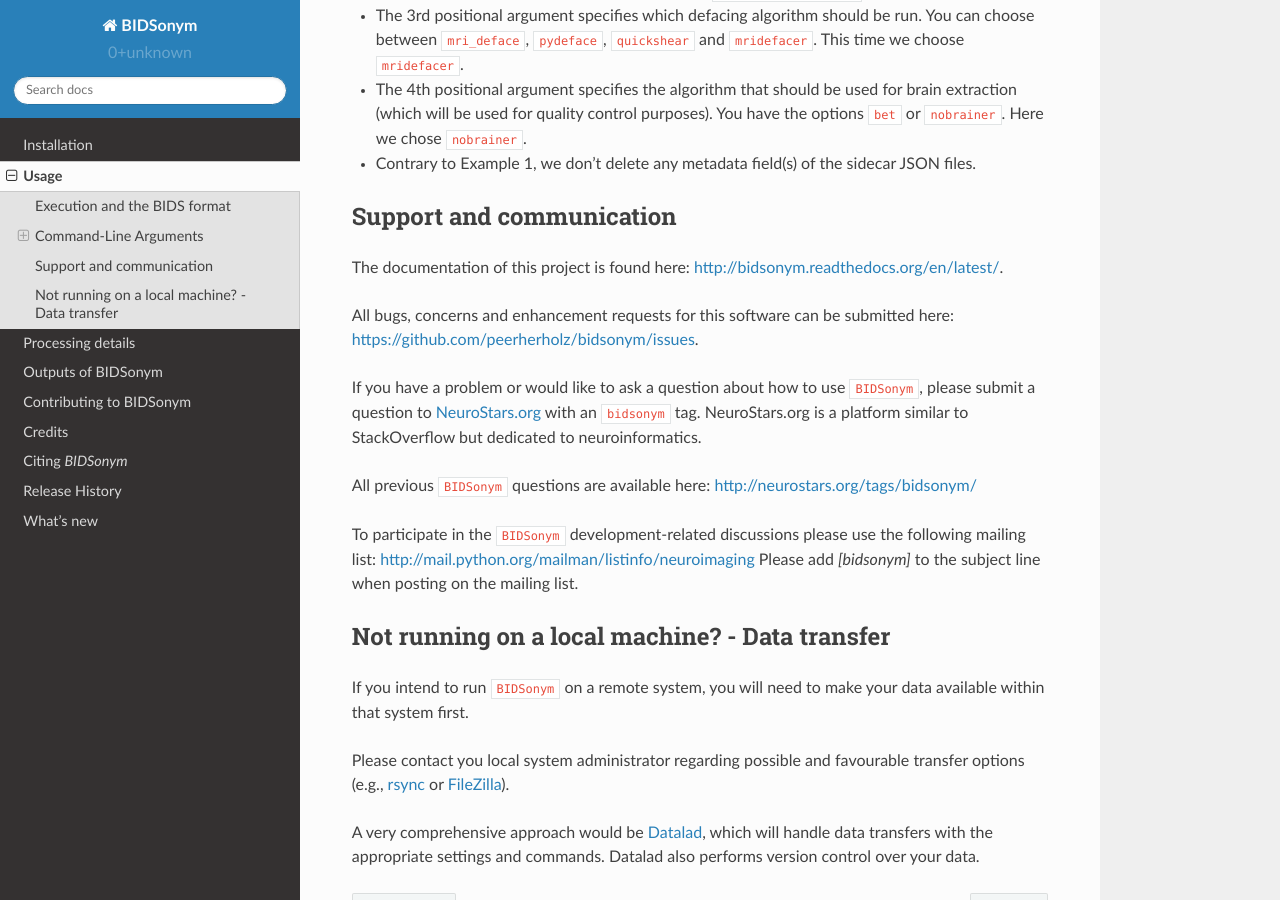
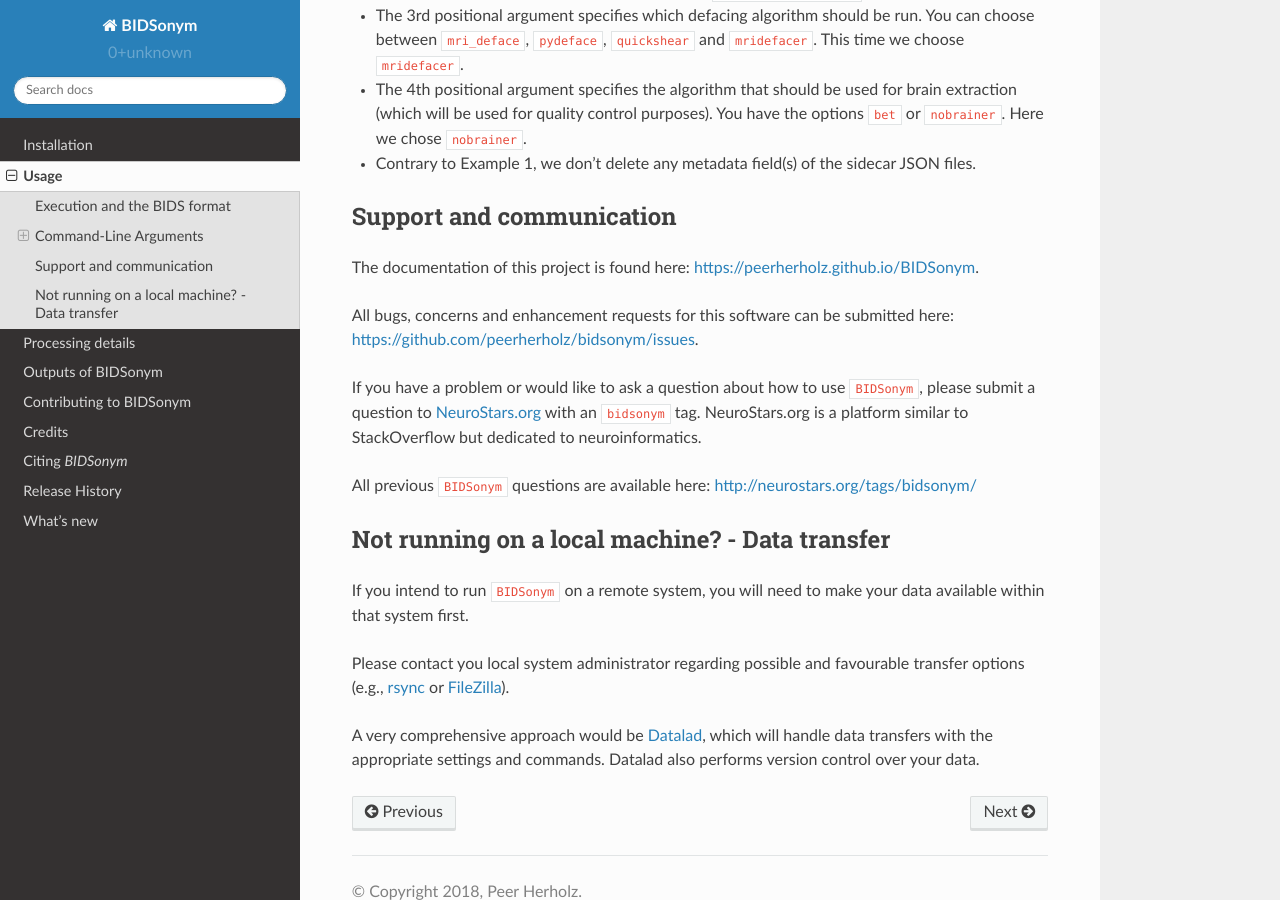
Before and after one commit to PeerHerholz/BIDSonym, a Sphinx documentation site: the page built from docs/source/usage.rst, in a window 1280 px wide and 900 px high, scrolled down 2075 px. Built offline with Sphinx 7.4.7 and the Read the Docs theme 2.0.0, drawn with Linux system fonts in a browser that asks for light colours.

Commit message:
update usage.rst

```diff
--- a/docs/source/usage.rst
+++ b/docs/source/usage.rst
@@ -111,7 +111,7 @@
 Support and communication
 =========================
 
-The documentation of this project is found here: http://bidsonym.readthedocs.org/en/latest/.
+The documentation of this project is found here: https://peerherholz.github.io/BIDSonym.
 
 All bugs, concerns and enhancement requests for this software can be submitted here:
 https://github.com/peerherholz/bidsonym/issues.
@@ -122,11 +122,6 @@
 
 All previous ``BIDSonym`` questions are available here:
 http://neurostars.org/tags/bidsonym/
-
-To participate in the ``BIDSonym`` development-related discussions please use the
-following mailing list: http://mail.python.org/mailman/listinfo/neuroimaging
-Please add *[bidsonym]* to the subject line when posting on the mailing list.
-
 
 Not running on a local machine? - Data transfer
 ===============================================
```
